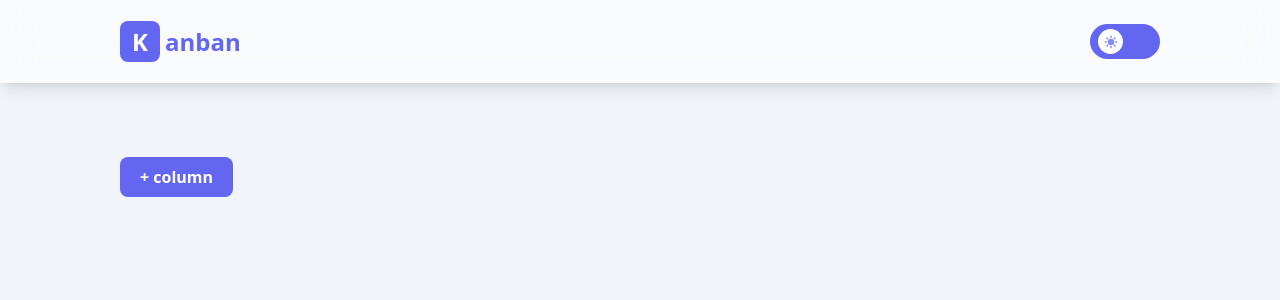
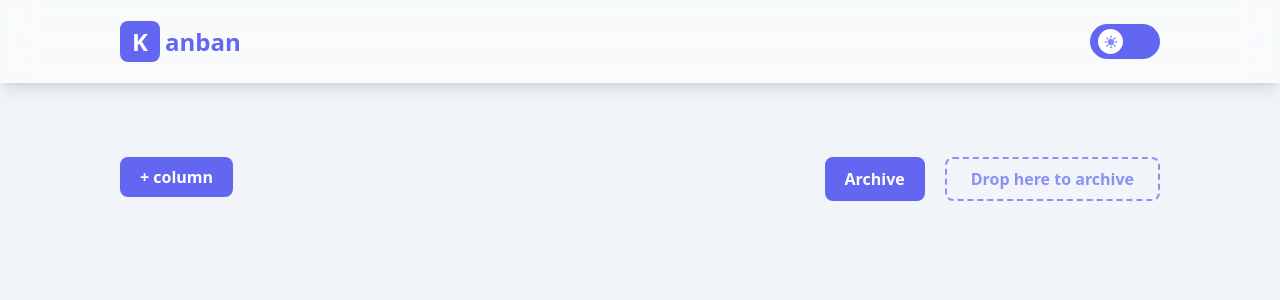
Before and after one commit to fleffy/kanban-board, a React (Vite) app: page / in a window 1280 px wide. Shown: the top 300 px of the page. Built offline with nearby package versions, Linux system fonts and the light colour scheme.

Commit message:
Added archive component

```diff
--- /dev/null
+++ b/src/components/KanbanApp/Archive/ArchiveButton.jsx
@@ -0,0 +1,10 @@
+export const ArchiveButton = () => {
+	return (
+		<button
+			onClick={() => createNewColumn('new column')}
+			className='text-white p-2 px-5 rounded-lg font-semibold bg-indigo-500 dark:bg-indigo-700 mb-[60px]'
+		>
+			Archive
+		</button>
+	)
+}
--- /dev/null
+++ b/src/components/KanbanApp/Archive/DropToArchive.jsx
@@ -0,0 +1,9 @@
+export const DropToArchive = () => {
+	return (
+		<div className='p-2 px-6 justify-center border-[#6366f1] opacity-70 border-2 border-dashed mb-[60px] rounded-lg dark:opacity-50 dark:border-white'>
+			<div className='rounded-lg font-semibold text-[#6366f1] dark:text-white'>
+				Drop here to archive
+			</div>
+		</div>
+	)
+}
--- a/src/components/KanbanApp/Column/AddColumn.jsx
+++ b/src/components/KanbanApp/Column/AddColumn.jsx
@@ -1,6 +1,5 @@
 import { useDispatch } from 'react-redux'
 import { addColumn } from '../../../store/kanbanSlice'
-import { v4 as uuidv4 } from 'uuid'
 
 export const AddColumn = () => {
 	const dispatch = useDispatch()
--- a/src/components/KanbanApp/Kanban.jsx
+++ b/src/components/KanbanApp/Kanban.jsx
@@ -5,6 +5,8 @@ import { setKanban } from '../../store/kanbanSlice'
 
 import { useSelector, useDispatch } from 'react-redux'
 import { DragDropContext, Droppable } from '@hello-pangea/dnd'
+import { DropToArchive } from './Archive/DropToArchive'
+import { ArchiveButton } from './Archive/ArchiveButton'
 
 export const Kanban = () => {
 	const kanbanData = useSelector((state) => state.kanbanApp)
@@ -98,7 +100,13 @@ export const Kanban = () => {
 
 	return (
 		<div className='p-6 px-[1.5rem] xl:px-[7.5rem] mt-[50px]'>
-			<AddColumn />
+			<div className='flex gap-10 justify-between'>
+				<AddColumn />
+				<div className='flex gap-5'>
+					<ArchiveButton />
+					<DropToArchive />
+				</div>
+			</div>
 			<DragDropContext onDragEnd={onDragEnd}>
 				<Droppable
 					droppableId='ColumnsDndArea'
```
